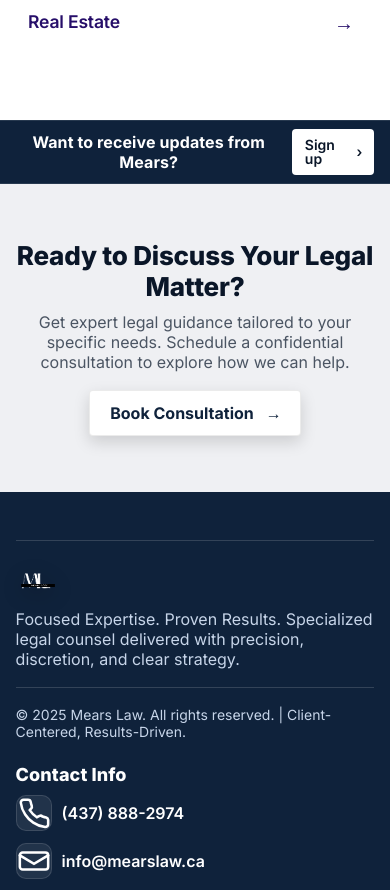
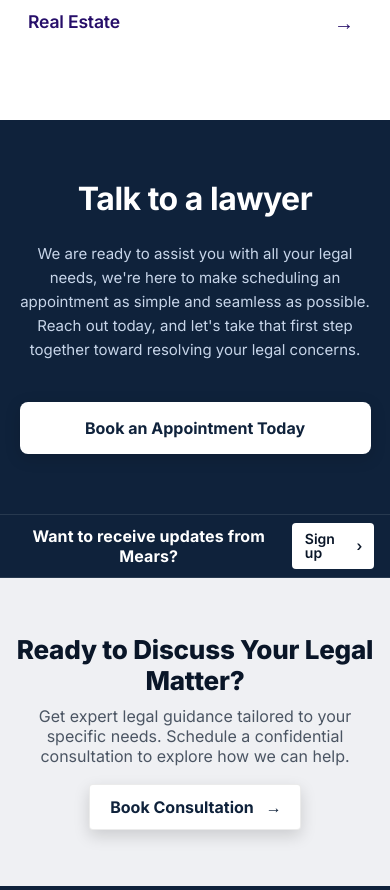
Before and after one commit to maedaimran/mears-law-revamp, a Next.js app: page / in a window 390 px wide. Shown: the part 2140-3030 px from the top of the page. Built offline with nearby package versions, Linux system fonts and the light colour scheme.

Commit message:
Talk to lawyer section on home

```diff
--- /dev/null
+++ b/src/app/components/CallToAction.css
@@ -0,0 +1,106 @@
+.cta-section {
+  background: #0f223b;
+  padding: 100px 0;
+  font-family: 'Inter', system-ui, -apple-system, 'Segoe UI', Roboto, Arial, sans-serif;
+  text-align: center;
+}
+
+.cta-container {
+  width: min(1000px, 90%);
+  margin: 0 auto;
+  display: flex;
+  flex-direction: column;
+  align-items: center;
+  gap: 32px;
+}
+
+.cta-heading {
+  font-weight: 700;
+  font-size: clamp(36px, 6vw, 56px);
+  color: #ffffff;
+  margin: 0;
+  letter-spacing: -0.5px;
+  line-height: 1.2;
+}
+
+.cta-description {
+  font-size: clamp(16px, 2vw, 19px);
+  line-height: 1.7;
+  color: #C7D5E9;
+  margin: 0;
+  max-width: 800px;
+  font-weight: 400;
+}
+
+.cta-button {
+  display: inline-flex;
+  align-items: center;
+  justify-content: center;
+  padding: 18px 40px;
+  background: #ffffff;
+  color: #0f223b;
+  border-radius: 8px;
+  font-weight: 700;
+  font-size: 18px;
+  text-decoration: none;
+  transition: all 0.3s ease;
+  box-shadow: 0 4px 16px rgba(0, 0, 0, 0.15);
+  margin-top: 16px;
+  border: 2px solid transparent;
+}
+
+.cta-button:hover {
+  transform: translateY(-2px);
+  box-shadow: 0 8px 24px rgba(0, 0, 0, 0.25);
+  background: #f9fafb;
+}
+
+.cta-button:active {
+  transform: translateY(0);
+}
+
+/* Responsive Design */
+@media (max-width: 768px) {
+  .cta-section {
+    padding: 80px 0;
+  }
+
+  .cta-container {
+    gap: 24px;
+  }
+
+  .cta-heading {
+    font-size: 36px;
+  }
+
+  .cta-description {
+    font-size: 16px;
+  }
+
+  .cta-button {
+    padding: 16px 32px;
+    font-size: 17px;
+    width: 100%;
+    max-width: 400px;
+  }
+}
+
+@media (max-width: 480px) {
+  .cta-section {
+    padding: 60px 0;
+  }
+
+  .cta-heading {
+    font-size: 32px;
+  }
+
+  .cta-description {
+    font-size: 15px;
+    line-height: 1.6;
+  }
+
+  .cta-button {
+    padding: 14px 28px;
+    font-size: 16px;
+  }
+}
--- /dev/null
+++ b/src/app/components/CallToAction.js
@@ -0,0 +1,24 @@
+'use client';
+
+import React from 'react';
+import Link from 'next/link';
+import './CallToAction.css';
+
+export default function CallToAction() {
+  return (
+    <section className="cta-section">
+      <div className="cta-container">
+        <h2 className="cta-heading">Talk to a lawyer</h2>
+        <p className="cta-description">
+          We are ready to assist you with all your legal needs, we're here to
+          make scheduling an appointment as simple and seamless as possible.
+          Reach out today, and let's take that first step together toward
+          resolving your legal concerns.
+        </p>
+        <Link href="#book" className="cta-button">
+          Book an Appointment Today
+        </Link>
+      </div>
+    </section>
+  );
+}
--- a/src/app/page.js
+++ b/src/app/page.js
@@ -1,6 +1,7 @@
 import Image from "next/image";
 import Containers from "./components/containers.js";
 import OurValues from "./components/OurValues.js";
+import CallToAction from "./components/CallToAction.js";
 import Header from "./components/Header";
 import Footer from "./components/Footer";
 import Hero from "./components/hero";
@@ -18,6 +19,9 @@ export default function Home() {
         <section>
           <Containers />
         </section>
+        <section>
+        <CallToAction />
+      </section>
       {/* </main> */}
     </div>
   );
```
